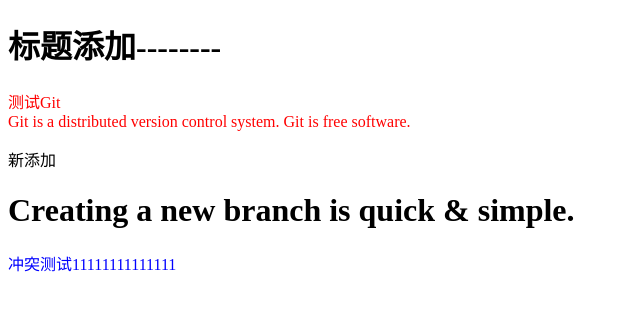
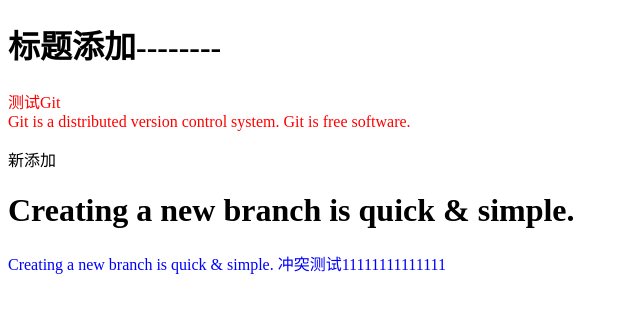
Before and after one commit to gxj199946/learngit, a plain HTML site: page index.html in a window 1280 px wide. Shown: the whole page, without its empty margins (0-640 px from the left). Drawn offline with Linux system fonts and the light colour scheme.

Commit message:
& simple

```diff
--- a/index.html
+++ b/index.html
@@ -15,7 +15,9 @@
   <p>新添加</p>
   <h1>Creating a new branch is quick & simple.
   </h1>
-  <div style="color: blue;">冲突测试11111111111111</div>
+  <div style="color: blue;">
+    Creating a new branch is quick & simple.
+    冲突测试11111111111111</div>
   <style>
     div {
       color: red;
```
